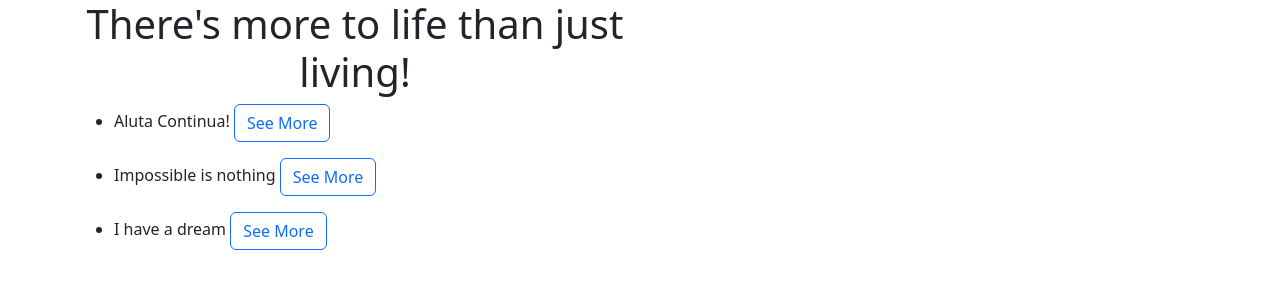
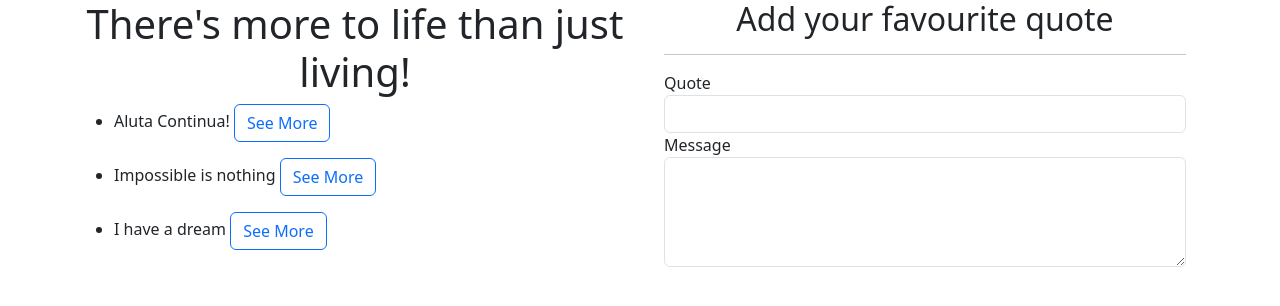
Before and after one commit to NIelsen-Mudaki/Quota, an Angular app: page / in a window 1280 px wide. Shown: the top 306 px of the page. Built offline with nearby package versions, Linux system fonts and the light colour scheme.

Commit message:
add form to app

```diff
--- a/src/app/app.module.ts
+++ b/src/app/app.module.ts
@@ -6,6 +6,7 @@ import { AppComponent } from './app.component';
 import { QuoteComponent } from './quote/quote.component';
 import { QuoteDetailComponent } from './quote-detail/quote-detail.component';
 import { QuoteFormComponent } from './quote-form/quote-form.component';
+import { FormsModule } from '@angular/forms';
 
 @NgModule({
   declarations: [
@@ -16,7 +17,8 @@ import { QuoteFormComponent } from './quote-form/quote-form.component';
   ],
   imports: [
     BrowserModule,
-    AppRoutingModule
+    AppRoutingModule,
+    FormsModule
   ],
   providers: [],
   bootstrap: [AppComponent]
--- a/src/app/quote-form/quote-form.component.html
+++ b/src/app/quote-form/quote-form.component.html
@@ -1 +1,15 @@
-<p>quote-form works!</p>
+<div class="container-fluid">
+    <h2 class="text-center">Add your favourite quote</h2>
+    <hr>
+
+    <form #goalForm = 'ngForm'>
+        <div class="form-group">
+            <label for="Quote">Quote</label>
+            <input type="text" required class="form-control" id="quote" [(ngModel)] = newQuote.name name="quote">
+        </div>
+        <div class="form-group">
+            <label for="description">Message</label>
+            <textarea class="form-control" name="description" id="description" cols="50" rows="4" required></textarea>
+        </div>
+    </form>
+</div>
--- a/src/app/quote-form/quote-form.component.ts
+++ b/src/app/quote-form/quote-form.component.ts
@@ -1,4 +1,5 @@
 import { Component, OnInit } from '@angular/core';
+import {Quote} from '../quote'
 
 @Component({
   selector: 'app-quote-form',
@@ -7,6 +8,8 @@ import { Component, OnInit } from '@angular/core';
 })
 export class QuoteFormComponent implements OnInit {
 
+  newQuote = new Quote("", "")
+
   constructor() { }
 
   ngOnInit(): void {
--- a/src/app/quote.ts
+++ b/src/app/quote.ts
@@ -1,6 +1,6 @@
 export class Quote {
     showDescription:boolean;
-    constructor(public id:number, public name: string,public description:string){
+    constructor(public name: string,public description:string){
         this.showDescription = false;
     }
 }
--- a/src/app/quote/quote.component.html
+++ b/src/app/quote/quote.component.html
@@ -14,6 +14,9 @@
                 </ul>
             </div>
         </div>
+        <div class="col-md-6">
+            <app-quote-form></app-quote-form>
+        </div>
     </div>
 
     <p *ngIf = 'quotes.length > 12'>
--- a/src/app/quote/quote.component.ts
+++ b/src/app/quote/quote.component.ts
@@ -9,9 +9,9 @@ import {Quote} from '../quote';
 export class QuoteComponent implements OnInit {
 
   quotes:Quote[] = [
-    new Quote(1,'Aluta Continua!','Do not stop working to achieve what you want.'),
-    new Quote(2, 'Impossible is nothing', 'You can not be stopped!'),
-    new Quote(3, 'I have a dream', 'Dream on youngblood!!')
+    new Quote('Aluta Continua!','Do not stop working to achieve what you want.'),
+    new Quote('Impossible is nothing', 'You can not be stopped!'),
+    new Quote('I have a dream', 'Dream on youngblood!!')
   ];
 
   toggleDetails(index:number) {
--- a/src/styles.css
+++ b/src/styles.css
@@ -1 +1 @@
-@import "~bootstrap/dist/css/bootstrap.css"
+@import "~bootstrap/dist/css/bootstrap.css";
```
